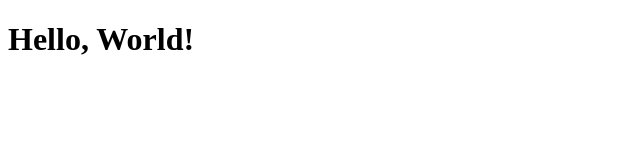
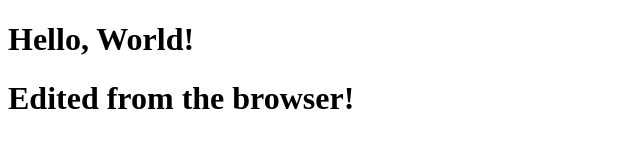
Before and after one commit to chouithegewy/CS3338-first-project, a plain HTML site: page index.html in a window 1280 px wide. Shown: the whole page, without its empty margins (0-640 px from the left). Drawn offline with Linux system fonts and the light colour scheme.

Commit message:
Add second header to index.html
Added a new header to indicate editing from the browser.

```diff
--- a/index.html
+++ b/index.html
@@ -7,5 +7,6 @@
 </head>
 <body>
     <h1>Hello, World!</h1>
+    <h1>Edited from the browser!</h1>
 </body>
 </html>
```
